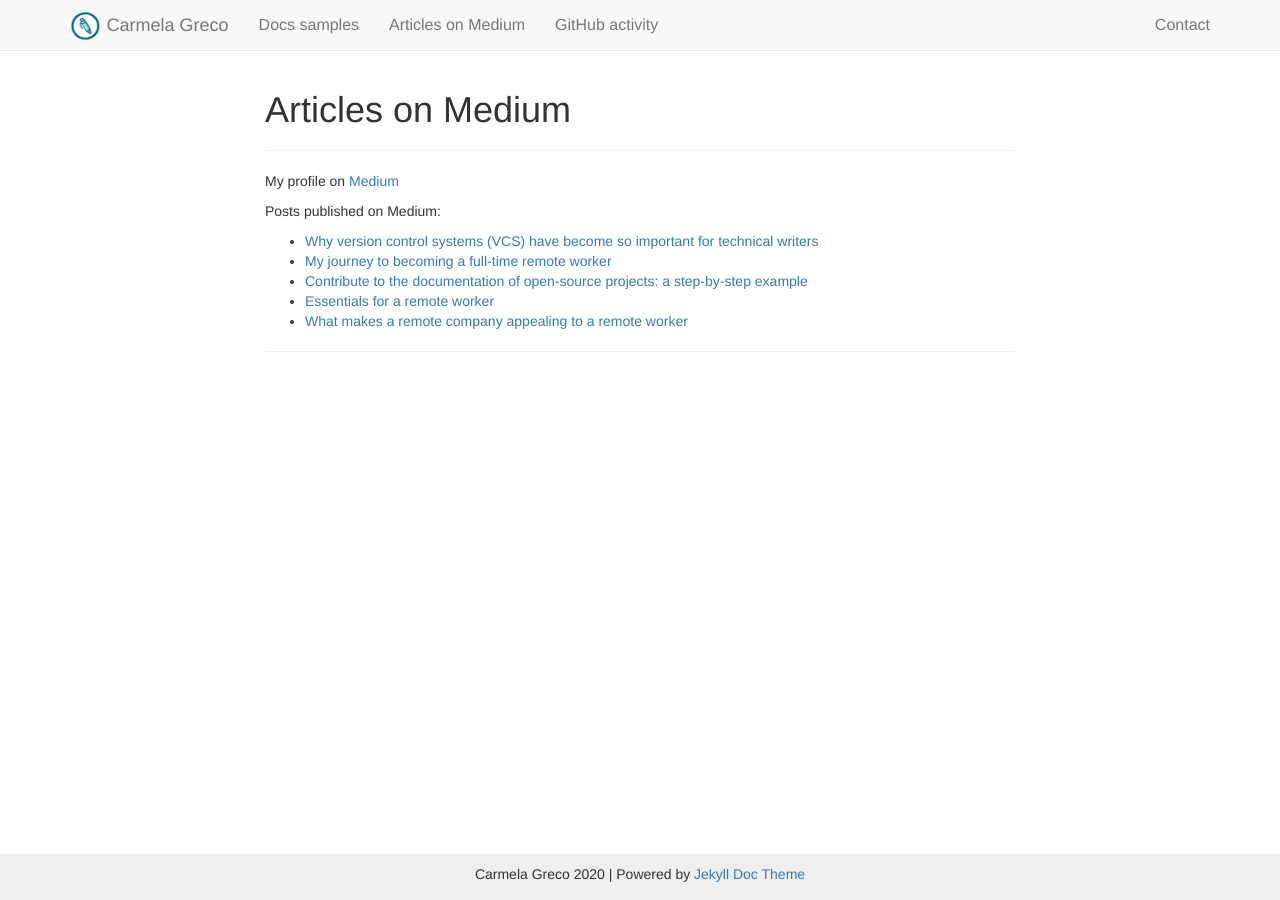
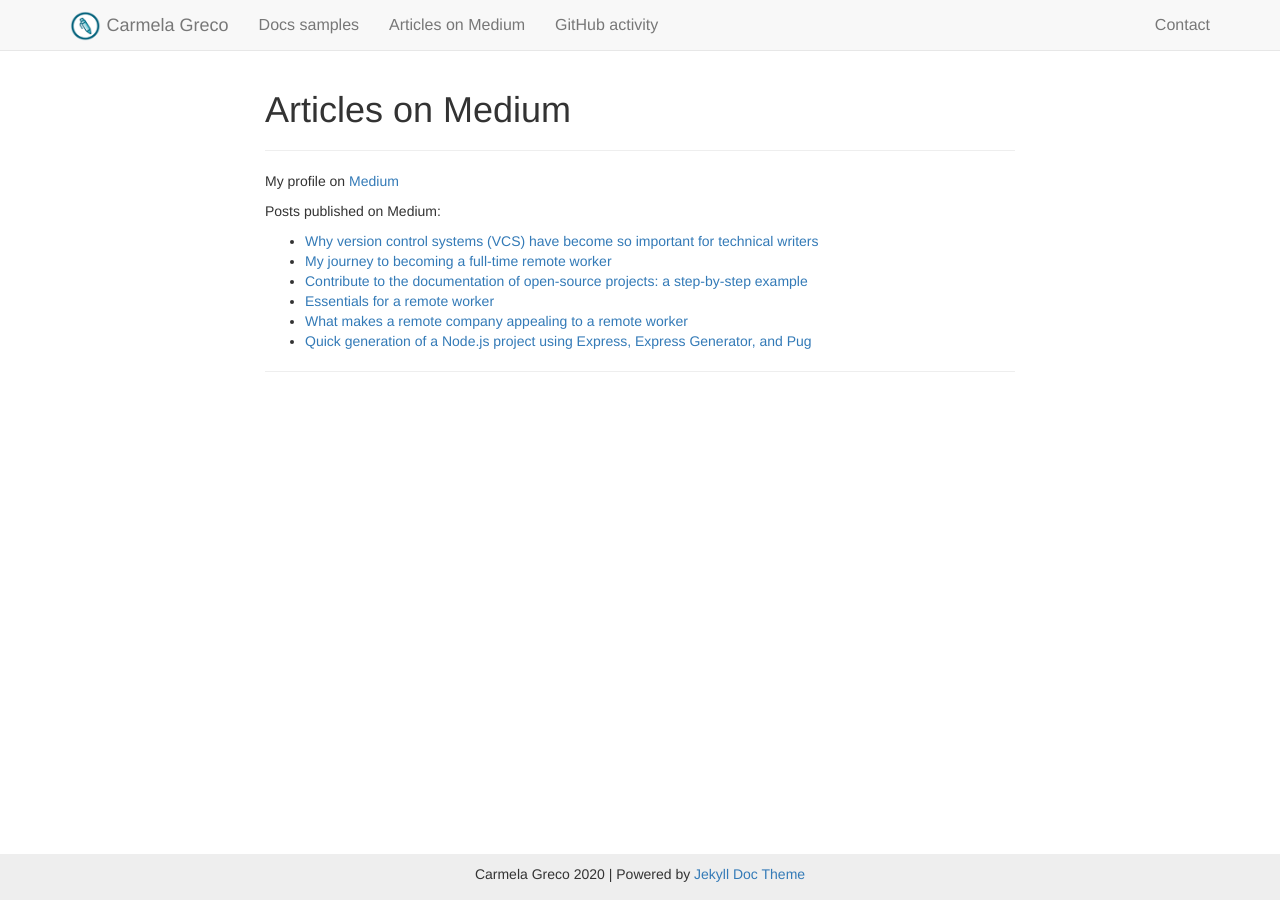
Before and after one commit to carmelag/carmelag.github.io, a Jekyll site: the page built from medium-list.md, in a window 1280 px wide. Built offline with Jekyll 4.4.1, drawn with Linux system fonts in a browser that asks for light colours; comment, search, counter and statistics services are not loaded.

Commit message:
Added NODEJS tutorial link

```diff
--- a/medium-list.md
+++ b/medium-list.md
@@ -12,3 +12,4 @@ Posts published on Medium:
 - [Contribute to the documentation of open-source projects: a step-by-step example](https://medium.com/@carmelagreco/contribute-to-the-documentation-of-open-source-projects-a-step-by-step-example-8502ec1cbc20?sk=b9403705aa30ffe8b25606ad6c5e6669)
 - [Essentials for a remote worker](https://medium.com/@carmelagreco/essentials-for-a-remote-worker-fb39f0b6998b)
 - [What makes a remote company appealing to a remote worker](https://medium.com/@carmelagreco/what-makes-a-remote-company-appealing-to-a-remote-worker-2a7b3ba4adac)
+- [Quick generation of a Node.js project using Express, Express Generator, and Pug](https://medium.com/@carmelagreco/quick-generation-of-a-new-node-js-project-using-express-express-generator-and-pug-f8e9cf6b2687)
```
